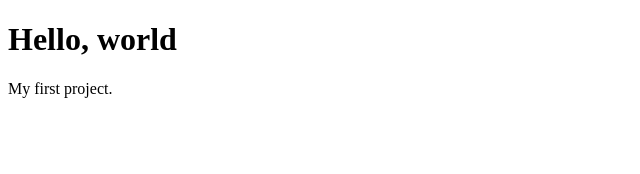
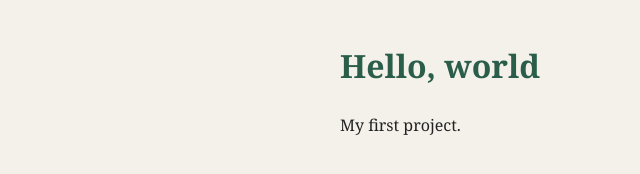
Before and after one commit to LeoSoars/Practice-site, a plain HTML site: page index.html in a window 1280 px wide. Shown: the whole page, without its empty margins (0-640 px from the left). Drawn offline with Linux system fonts and the light colour scheme.

Commit message:
Update index.html
Add meta tags and styling

```diff
--- a/index.html
+++ b/index.html
@@ -1,8 +1,26 @@
 <!DOCTYPE html>
-<html>
-<head><title>My Practice Site</title></head>
+<html lang="en">
+<head>
+  <meta charset="UTF-8">
+  <meta name="viewport" content="width=device-width, initial-scale=1">
+  <title>My Practice Site</title>
+  <style>
+    body {
+      font-family: Georgia, serif;
+      background-color: #f4f1ea;
+      color: #222;
+      max-width: 600px;
+      margin: 40px auto;
+      padding: 0 20px;
+      line-height: 1.6;
+    }
+    h1 {
+      color: #2a5d4a;
+    }
+  </style>
+</head>
 <body>
-<h1>Hello, world</h1>
-<p>My first project.</p>
+  <h1>Hello, world</h1>
+  <p>My first project.</p>
 </body>
 </html>
```
